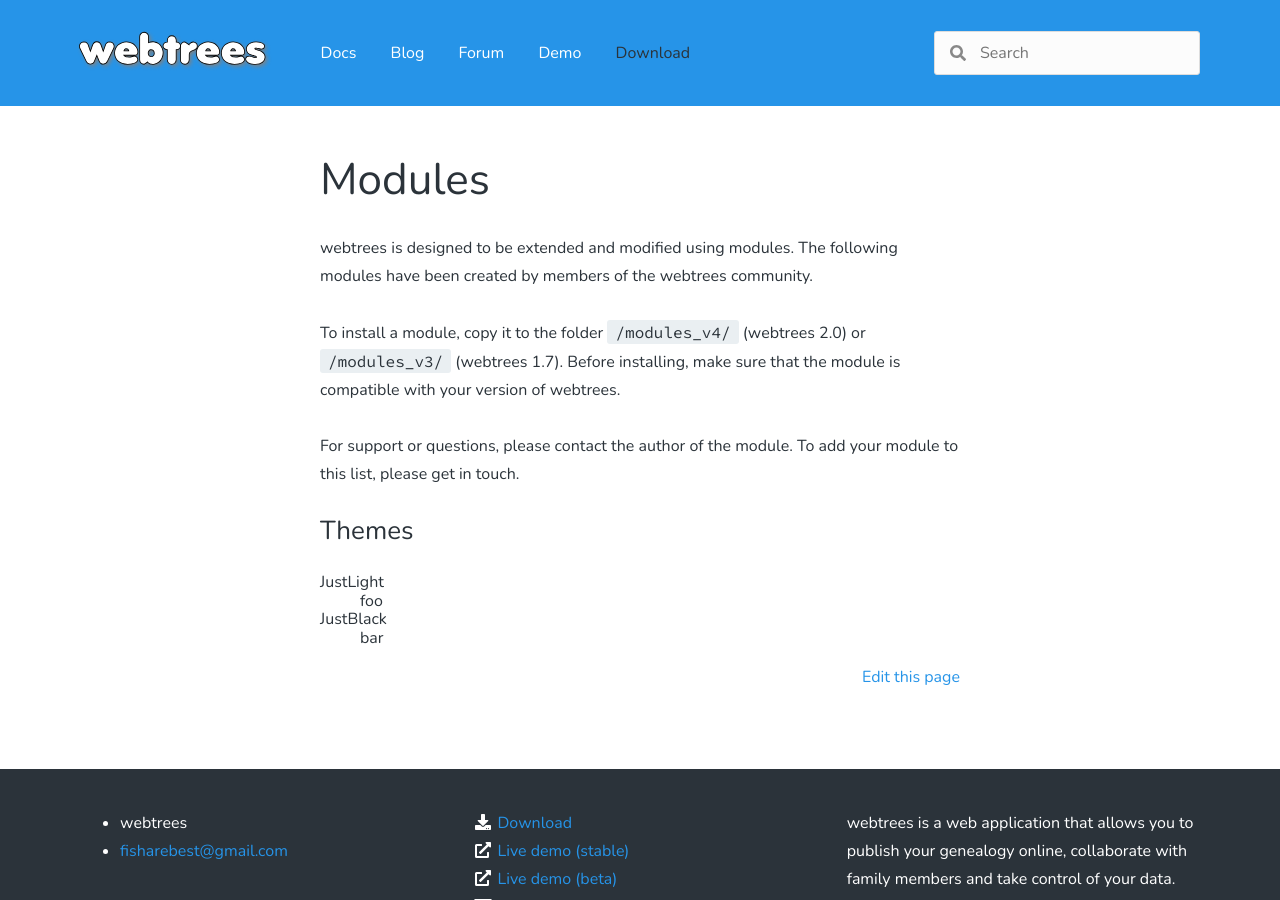
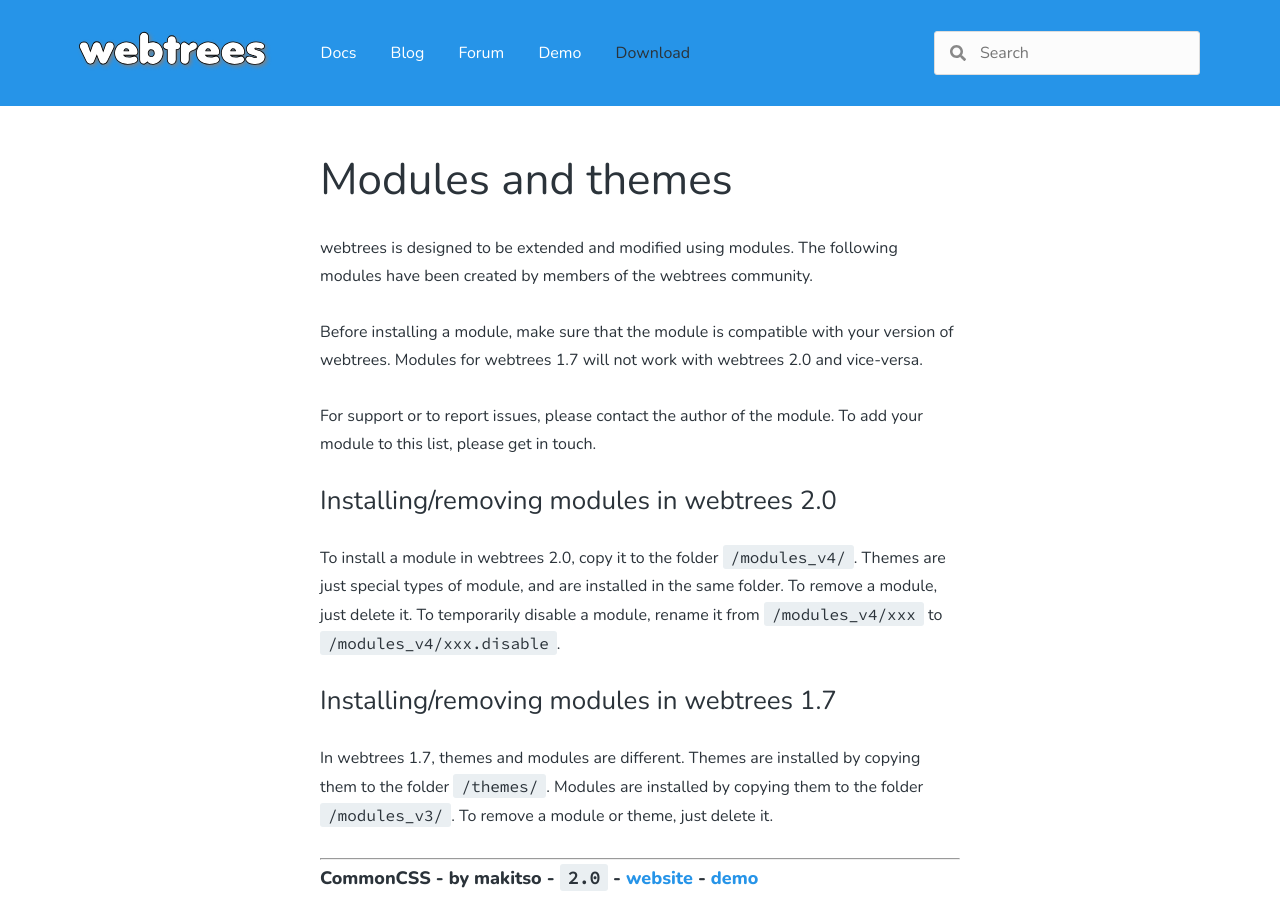
Before and after one commit to webtrees/webtrees.github.io, a Jekyll site: the page built from download/modules.md, in a window 1280 px wide and 900 px high. Built offline with Jekyll 4.4.1, drawn with Linux system fonts in a browser that asks for light colours; nearby versions of some CDN libraries; some of the changed text lies outside the part shown.

Commit message:
Start to move the third-party modules to the site

```diff
--- a/_includes/navigation.html
+++ b/_includes/navigation.html
@@ -73,7 +73,7 @@
 
                 <li class="{% if segment[2] == 'modules' %}active{% endif %}">
                     <a href="{% link download/modules.md %}">
-                        Modules
+                        Modules and themes
                         {% if segment[2] == 'modules' %}<span class="sr-only">(current)</span>{% endif %}
                     </a>
                 </li>
--- a/download/modules.md
+++ b/download/modules.md
@@ -1,24 +1,101 @@
 ---
 layout: page
-title: Modules
+title: Modules and themes
 permalink: download/modules
-date: 2020-01-02
+date: 2020-01-03
 ---
 
 webtrees is designed to be extended and modified using modules.
 The following modules have been created by members of the webtrees community.
 
-To install a module, copy it to the folder `/modules_v4/` (webtrees 2.0) or
-`/modules_v3/` (webtrees 1.7).
-Before installing, make sure that the module is compatible with your version of webtrees.
+Before installing a module, make sure that the module is compatible with your version of webtrees.
+Modules for webtrees 1.7 will not work with webtrees 2.0 and vice-versa.
 
-For support or questions, please contact the author of the module.
+For support or to report issues, please contact the author of the module.
 To add your module to this list, please get in touch.
 
-## Themes
+## Installing/removing modules in webtrees 2.0
 
-JustLight
-: foo
+To install a module in webtrees 2.0, copy it to the folder `/modules_v4/`.
+Themes are just special types of module, and are installed in the same folder.
+To remove a module, just delete it.
+To temporarily disable a module, rename it from `/modules_v4/xxx` to `/modules_v4/xxx.disable`.
 
-JustBlack
-: bar
+## Installing/removing modules in webtrees 1.7
+
+In webtrees 1.7, themes and modules are different.
+Themes are installed by copying them to the folder `/themes/`.
+Modules are installed by copying them to the folder `/modules_v3/`.
+To remove a module or theme, just delete it.
+
+----------
+
+### CommonCSS - by makitso - `2.0` - [website](https://github.com/makitso/commoncss) - [demo](https://skatekey.net)
+
+Global modifications to all themes, to provide a more compact display and allowing more
+information to fit on each page.
+
+----------
+
+### Fancy Branches - by JustCarmen - `1.7` - [website](https://justcarmen.nl/fancy-modules/fancy-branches)
+
+----------
+
+### Fancy Database Backup - by JustCarmen - `1.7` - [website](https://justcarmen.nl/fancy-modules/fancy-database-backup)
+
+----------
+
+### Fancy Gendex - by JustCarmen - `1.7` - [website](https://justcarmen.nl/fancy-modules/fancy-gendex)
+
+----------
+
+### Fancy Image Bar - by JustCarmen - `1.7` - [website](https://justcarmen.nl/fancy-modules/fancy-imagebar)
+
+----------
+
+### Fancy Privacy List - by JustCarmen - `1.7` - [website](https://justcarmen.nl/fancy-modules/fancy-privacy-list)
+
+----------
+
+### Fancy Research Links - by JustCarmen - `1.7` - [website](https://justcarmen.nl/fancy-modules/fancy-research-links)
+
+----------
+
+### Fancy Tree View - by JustCarmen - `1.7` - [website](https://justcarmen.nl/fancy-modules/fancy-treeview)
+
+----------
+
+### Fancy Tree View PDF - by JustCarmen - `1.7` - [website](https://justcarmen.nl/fancy-modules/fancy-treeview-pdf)
+
+----------
+
+### JustBlack theme - by JustCarmen - `1.7` [website](https://justcarmen.nl/themes/justblack-theme) - [demo](http://www.ahnen-recherche.de/webtrees)
+
+A dark-gray layout with orange and yellow accents. Smooth Top Navigation Menu.
+Nice font for titles. Colorbox support for pdf files. Responsive dialog boxes.
+
+There is also a [JustBlack theme options](https://github.com/JustCarmen/justblack_theme_options)
+module which customises the JustBlack theme and provides more features.
+
+----------
+
+### JustLight theme - by JustCarmen - `1.7` - [website](https://justcarmen.nl/themes/justlight-theme) - [demo](https://wijzijnfamilie.nl)
+
+This is a modern theme in clean white and blue. The layout is adjusted as much as possible
+for use on touch devices like tablets and mobile phones.
+The menu is responsive. This means it will collapse on smaller screens and have only
+clickable items. You might be used to hover over a menu item to get it’s submenu but
+on touch devices the hover functionality doesn’t exist. The tabs at the individual
+page are replaced by bootstrap panels for a better layout on mobile devices.
+Also the sidebar will collapse automatically when viewing from smaller screens.
+
+There is also a [JustLight theme options](https://github.com/JustCarmen/justlight_theme_options)
+module which customises the JustLight theme and provides more features.
+
+----------
+
+### Rural theme - by jon48 - `1.7` - [website](https://github.com/jon48/webtrees-theme-rural) - [demo](https://genea.jaubart.com/wt)
+
+It is mainly based on brown tones, as a tribute to the earth our ancestors used to cultivate, with some green, color of nature. Contrary to the majority of themes, it does not use the whole width of the screen, but wrap the content within a white panel on a brown background.
+
+----------
```
